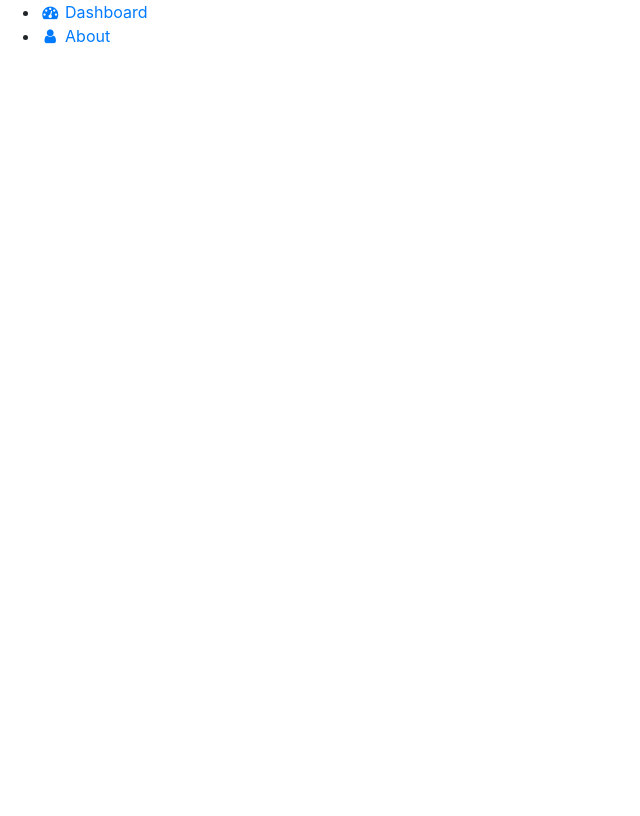
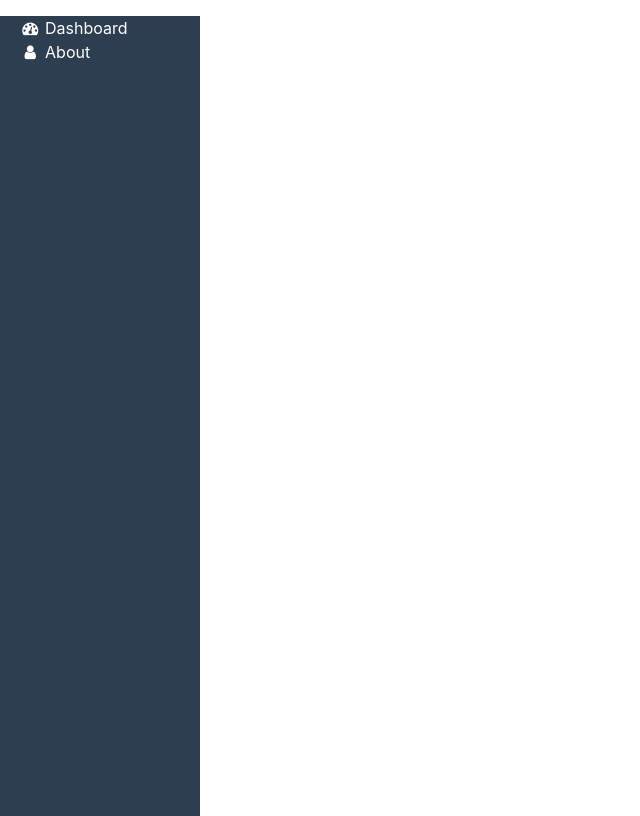
Before and after one commit to DavidSone11/BT-WEBCLIENT, an Angular app: page /dashboard in a window 1280 px wide. Shown: the whole page, without its empty margins (0-640 px from the left). Built offline with nearby package versions, Linux system fonts and the light colour scheme; sample sign-in values are in the browser's storage.

Commit message:
sidebar woring

```diff
--- a/src/app/components/left-sidebar/left-sidebar.component.css
+++ b/src/app/components/left-sidebar/left-sidebar.component.css
@@ -0,0 +1,25 @@
+.sidebar {
+    float: left;
+    width: 200px;
+    background: #2c3e50;
+    height: 100%;
+    overflow: hidden;
+    min-height: 800px;
+}
+
+
+
+.sidebar ul {
+    margin: 0;
+    padding: 0;
+}
+.sidebar ul li a {
+    text-decoration: none;
+    color:#fff;
+    padding: 0 20px;
+
+}
+.sidebar ul li i {
+    color:#fff;
+
+}
--- a/src/styles.css
+++ b/src/styles.css
@@ -1 +1,9 @@
 /* You can add global styles to this file, and also import other style files */
+
+body,html{
+    margin: 0;
+    padding: 0;
+    height:100%;
+    width:100%;
+    font-family: sans-serif;
+}
```
Also changed, not shown: 1 other file (tests, documents, lock files or other folders).
